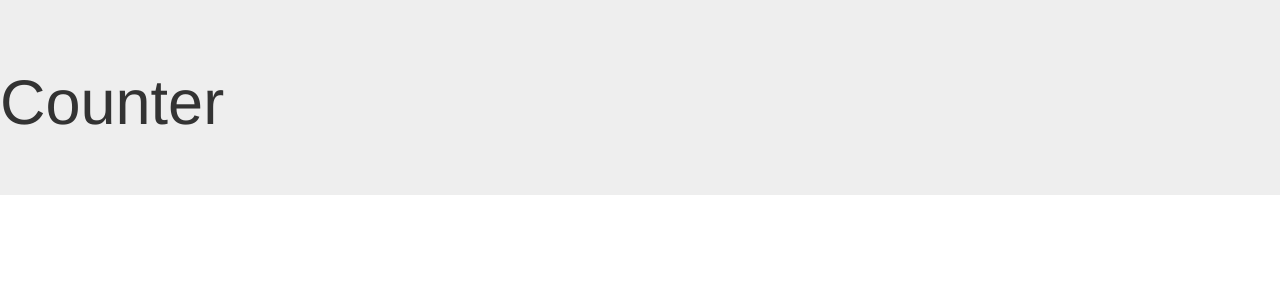
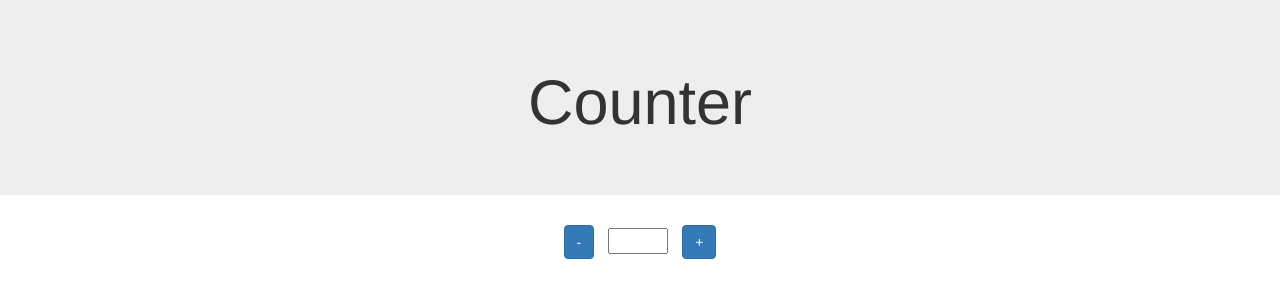
Before and after one commit to Alice-Rez/Angular-basic-counter, an Angular app: page / in a window 1280 px wide. Shown: the top 300 px of the page. Built offline with nearby package versions, Linux system fonts and the light colour scheme.

Commit message:
added buttons and input for counter

```diff
--- a/src/app/app.component.html
+++ b/src/app/app.component.html
@@ -1,3 +1,5 @@
-<div class="jumbotron p-5 text-primary">
+<div class="jumbotron p-5 text-primary text-center">
   <h1>{{ title }}</h1>
 </div>
+
+<app-counter></app-counter>
--- a/src/app/counter/counter.component.css
+++ b/src/app/counter/counter.component.css
@@ -0,0 +1,4 @@
+input {
+  width: 60px;
+  margin: 0 1em 0;
+}
--- a/src/app/counter/counter.component.html
+++ b/src/app/counter/counter.component.html
@@ -1 +1,5 @@
-<p>counter works!</p>
+<div class="container text-center">
+  <button class="btn btn-primary mx-3">-</button>
+  <input type="text" />
+  <button class="btn btn-primary mx-3">+</button>
+</div>
```
